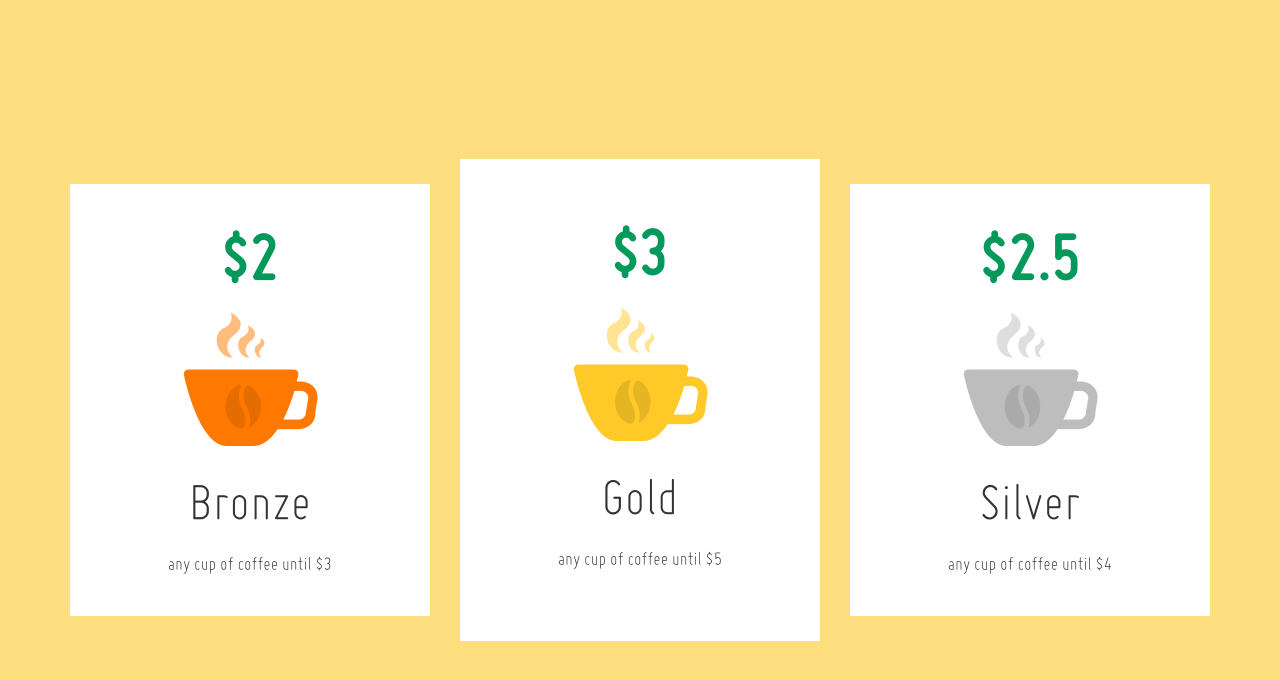
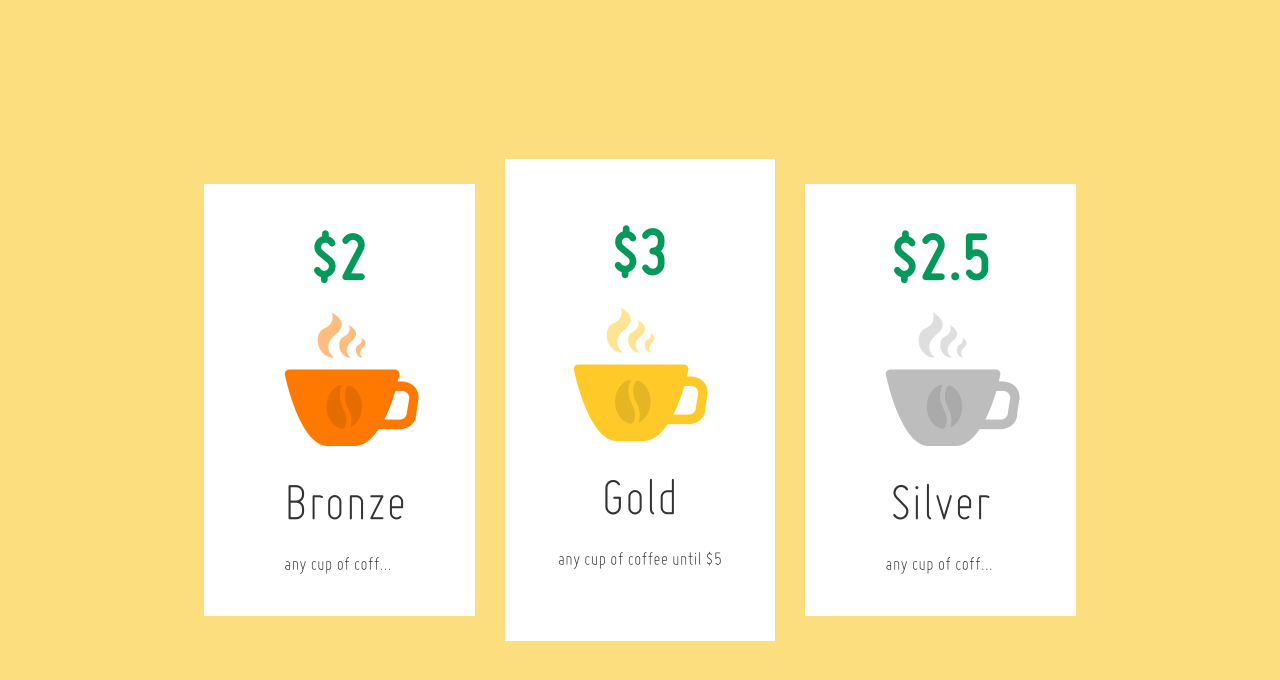
Before and after one commit to Anna-gif-ui/flexbox_9, a plain HTML site: page index.html in a window 1280 px wide. Drawn offline with Linux system fonts and the light colour scheme.

Commit message:
centered the rows with the help of flex

```diff
--- a/css/styles.css
+++ b/css/styles.css
@@ -28,7 +28,10 @@ body{
     color: #333333;
     font-family: 'Miso Light';
     padding: 2.5em 0;
-    min-height: 100%;
+    min-height: 100vh;
+    display: flex;
+    justify-content: center;
+    align-items: center;
 }
 
 .container{
@@ -36,26 +39,13 @@ body{
     max-width: 1200px;
     padding: 15px;
 
+
 }
 
 .row{
-    outline: 1px solid blue;
-    position: absolute;
-    /* top: 50%;
-    left: 50%;
-    transform: translate(-50%, -50%); */
-    width: 100%;
-    height: 100%;
-    top: 0;
-    left: 0;
-
     display: flex;
     align-items: center;
     justify-content: center;
-
-    /* align-content: center; */
-
-    flex-wrap: wrap;
     margin:0 ;
 }
 
--- a/index.html
+++ b/index.html
@@ -3,11 +3,12 @@
 <head>
     <meta charset="UTF-8">
     <meta name="viewport" content="width=device-width, initial-scale=1.0">
-    <title></title>
+    <title>Flex</title>
     <link rel="shortcut icon" href="favicon.ico" type="image/x-icon">
     <link rel="stylesheet" href="css/styles.css">
 </head>
 <body>
+    <main>
         <div class="container">
             <div class="row">
                 <div class="col col--1-3">
@@ -42,5 +43,6 @@
                 </div>
                 </div>
         </div>
+    </main>
 </body>
 </html>
```
Lines whose indentation alone changed are shown as unchanged.
